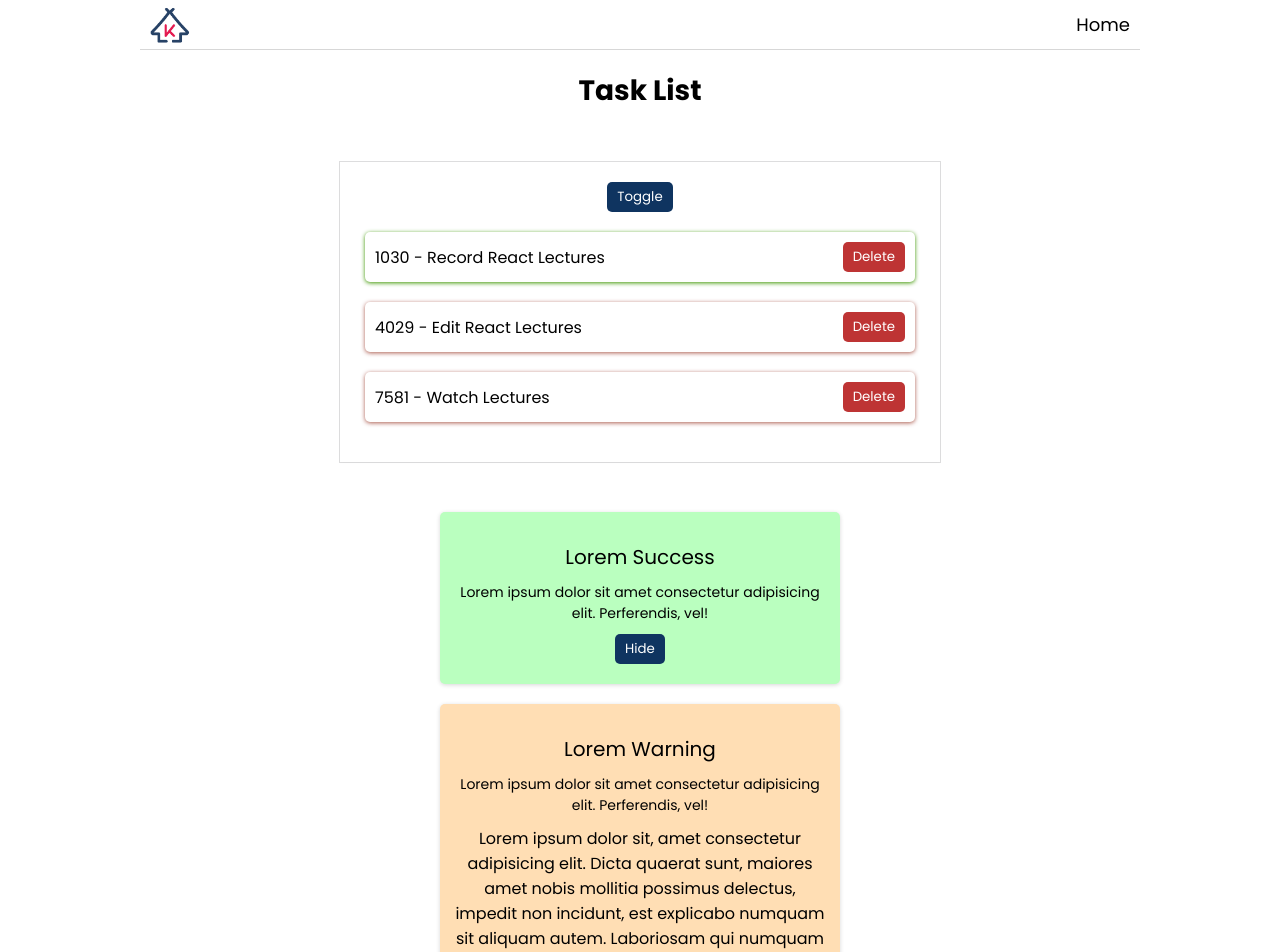
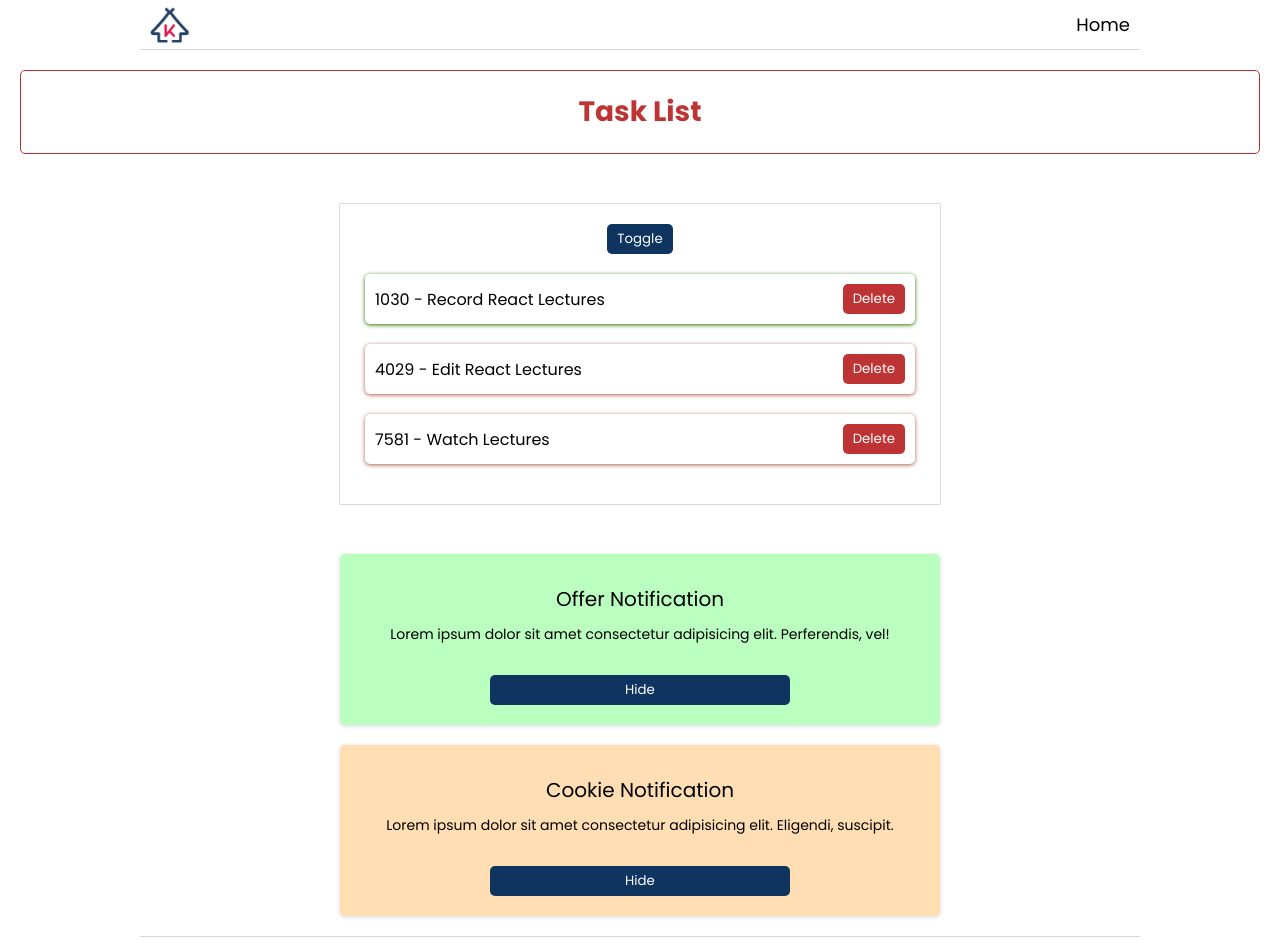
Before and after one commit to profrbazur/React, a React (Create React App) app: page / in a window 1280 px wide. Shown: the top 952 px of the page. Built offline with nearby package versions, Linux system fonts and the light colour scheme; the HTML template or start-up script is replaced by a standard one.

Commit message:
Component and Inline Styling

```diff
--- a/src/App.css
+++ b/src/App.css
@@ -1,114 +1,11 @@
 .App {
   text-align: center;
-}
-
-a {
-  text-decoration: none;
-  color: #000000;
-}
-
-h1 {
-  font-size: 28px;
-  text-align: center;
-  margin: 20px;
-}
-
-header {
-  display: flex;
-  justify-content: space-between;
-  align-items: center;
-  height: 50px;
-  align-items: center;
-  max-width: 1000px;
-  margin: auto;
-  border-bottom: 1px solid #d7d7d7;
-  font-size: 18px;
-  padding: 0px 10px;
-}
-
-img {
-  max-width: 40px;
-}
-
-ul {
-  max-width: 600px;
-  margin: 50px auto;
-  padding: 20px;
-  box-shadow: rgba(0, 0, 0, 0.02) 0px 1px 3px 0px,
-    rgba(27, 31, 35, 0.15) 0px 0px 0px 1px;
-}
-
-li {
-  font: 16px;
-  list-style: none;
-  margin: 20px 5px;
-  box-shadow: rgba(0, 0, 0, 0.16) 0px 1px 4px;
-  border-radius: 5px;
-  padding: 10px;
-  display: flex;
-  justify-content: space-between;
-  align-items: center;
-}
-
-li.completed {
-  box-shadow: rgb(62, 150, 0) 0px 1px 4px;
-}
-
-li.incomplete {
-  box-shadow: rgba(135, 20, 0, 0.689) 0px 1px 4px;
-}
-
-button.delete {
-  border: 0px;
-  border-radius: 5px;
-  background-color: #be3434;
-  color: #ffffff;
-  padding: 5px 10px;
-  cursor: pointer;
-}
-
-button.trigger {
-  border: 0px;
-  border-radius: 5px;
-  background-color: #0f3460;
-  color: #ffffff;
-  padding: 5px 10px;
-  cursor: pointer;
-}
-
-.box {
-  width: 400px;
-  margin: 20px auto;
-  box-shadow: rgba(0, 0, 0, 0.16) 0px 1px 4px;
-  padding: 20px 5px;
-  border: 0px;
-  border-radius: 5px;
-}
-
-.box.success {
-  background-color: #baffbf;
-}
-
-.box.alert {
-  background-color: #ffb4b4;
-}
-
-.box.warning {
-  background-color: #ffdeb4;
-}
-
-.box p {
-  margin: 10px;
-}
-
-.box p.title {
-  font-size: 20px;
-}
-
-.box p.description {
-  font-size: 14px;
 }
 
 .hidden {
   display: none;
 }
+
+/* img {
+  max-width: 40px;
+} */
--- a/src/App.js
+++ b/src/App.js
@@ -1,4 +1,5 @@
 import { Header } from './components/Header';
+import { Footer } from './components/Footer';
 import { TaskList } from './components/TaskList';
 import './App.css';
 
@@ -7,6 +8,7 @@ function App() {
     <div className="App">
       <Header />
       <TaskList />
+      <Footer />
     </div>
   );
 }
--- /dev/null
+++ b/src/components/BoxCard.css
@@ -0,0 +1,37 @@
+.box {
+  max-width: 600px;
+  margin: 20px auto;
+  box-shadow: rgba(0, 0, 0, 0.16) 0px 1px 4px;
+  padding: 20px 5px;
+  border: 0px;
+  border-radius: 5px;
+}
+
+.box.success {
+  background-color: #baffbf;
+}
+
+.box.alert {
+  background-color: #ffb4b4;
+}
+
+.box.warning {
+  background-color: #ffdeb4;
+}
+
+.box p {
+  margin: 10px;
+}
+
+.box p.title {
+  font-size: 20px;
+}
+
+.box p.description {
+  font-size: 14px;
+}
+
+.box button {
+  width: 300px;
+  margin-top: 20px;
+}
--- a/src/components/BoxCard.js
+++ b/src/components/BoxCard.js
@@ -1,4 +1,5 @@
 import { useState } from 'react';
+import './BoxCard.css';
 
 export const BoxCard = ({ result, children }) => {
   const [show, setShow] = useState(true);
--- /dev/null
+++ b/src/components/Footer.css
@@ -0,0 +1,7 @@
+footer {
+  max-width: 1000px;
+  margin: auto;
+  text-align: center;
+  padding: 20px;
+  border-top: 1px solid var(--theme-border);
+}
--- /dev/null
+++ b/src/components/Footer.js
@@ -0,0 +1,9 @@
+import './Footer.css';
+
+export const Footer = () => {
+  return (
+    <footer>
+      <p>2023 - TaskList</p>
+    </footer>
+  );
+};
--- /dev/null
+++ b/src/components/Header.css
@@ -0,0 +1,16 @@
+header {
+  display: flex;
+  justify-content: space-between;
+  align-items: center;
+  height: 50px;
+  align-items: center;
+  max-width: 1000px;
+  margin: auto;
+  border-bottom: 1px solid var(--theme-border);
+  font-size: 18px;
+  padding: 0px 10px;
+}
+
+header img {
+  max-width: 40px;
+}
--- a/src/components/Header.js
+++ b/src/components/Header.js
@@ -1,4 +1,5 @@
 import Logo from '../assets/logo.png';
+import './Header.css';
 
 export const Header = () => {
   return (
--- /dev/null
+++ b/src/components/TaskCard.css
@@ -0,0 +1,28 @@
+.taskcard li {
+  font: 16px;
+  list-style: none;
+  margin: 20px 5px;
+  box-shadow: rgba(0, 0, 0, 0.16) 0px 1px 4px;
+  border-radius: 5px;
+  padding: 10px;
+  display: flex;
+  justify-content: space-between;
+  align-items: center;
+}
+
+.taskcard li.completed {
+  box-shadow: rgb(48, 114, 0) 0px 1px 4px;
+}
+
+.taskcard li.incomplete {
+  box-shadow: rgba(135, 20, 0, 0.689) 0px 1px 4px;
+}
+
+.taskcard button.delete {
+  border: 0px;
+  border-radius: 5px;
+  background-color: #be3434;
+  color: #ffffff;
+  padding: 5px 10px;
+  cursor: pointer;
+}
--- a/src/components/TaskCard.js
+++ b/src/components/TaskCard.js
@@ -1,5 +1,8 @@
+import './TaskCard.css';
+
 export const TaskCard = ({ task, handleDelete }) => {
   return (
+    <div className="taskcard">
       <li className={task.completed ? 'completed' : 'incomplete'}>
         <span>
           {task.id} - {task.name}
@@ -8,5 +11,6 @@ export const TaskCard = ({ task, handleDelete }) => {
           Delete
         </button>
       </li>
+    </div>
   );
 };
--- /dev/null
+++ b/src/components/TaskList.css
@@ -0,0 +1,22 @@
+.tasklist h1 {
+  font-size: 28px;
+  text-align: center;
+  margin: 20px;
+}
+
+.tasklist ul {
+  max-width: 600px;
+  margin: 50px auto;
+  padding: 20px;
+  box-shadow: rgba(0, 0, 0, 0.02) 0px 1px 3px 0px,
+    rgba(27, 31, 35, 0.15) 0px 0px 0px 1px;
+}
+
+.tasklist button.trigger {
+  border: 0px;
+  border-radius: 5px;
+  background-color: var(--theme-button);
+  color: #ffffff;
+  padding: 5px 10px;
+  cursor: pointer;
+}
--- a/src/components/TaskList.js
+++ b/src/components/TaskList.js
@@ -1,6 +1,7 @@
 import { useState } from 'react';
 import { TaskCard } from './TaskCard';
 import { BoxCard } from './BoxCard';
+import './TaskList.css';
 
 export const TaskList = () => {
   const [tasks, setTasks] = useState([
@@ -9,14 +10,19 @@ export const TaskList = () => {
     { id: 7581, name: 'Watch Lectures', completed: false },
   ]);
   const [show, setShow] = useState(true);
-
+  const styles = {
+    color: '#be3434',
+    border: '1px solid #be3434',
+    borderRadius: '5px',
+    padding: '20px',
+  };
   function handleDelete(id) {
     setTasks(tasks.filter((task) => task.id !== id));
   }
 
   return (
-    <>
-      <h1>Task List</h1>
+    <section className="tasklist">
+      <h1 style={styles}>Task List</h1>
       <ul>
         <button className="trigger" onClick={() => setShow(!show)}>
           Toggle
@@ -27,7 +33,7 @@ export const TaskList = () => {
           ))}
       </ul>
       <BoxCard result="success">
-        <p className="title">Lorem Success</p>
+        <p className="title">Offer Notification</p>
         <p className="description">
           Lorem ipsum dolor sit amet consectetur adipisicing elit. Perferendis,
           vel!
@@ -35,18 +41,12 @@ export const TaskList = () => {
       </BoxCard>
 
       <BoxCard result="warning">
-        <p className="title">Lorem Warning</p>
+        <p className="title">Cookie Notification</p>
         <p className="description">
-          Lorem ipsum dolor sit amet consectetur adipisicing elit. Perferendis,
-          vel!
-        </p>
-        <p>
-          Lorem ipsum dolor sit, amet consectetur adipisicing elit. Dicta
-          quaerat sunt, maiores amet nobis mollitia possimus delectus, impedit
-          non incidunt, est explicabo numquam sit aliquam autem. Laboriosam qui
-          numquam itaque.
+          Lorem ipsum dolor sit amet consectetur adipisicing elit. Eligendi,
+          suscipit.
         </p>
       </BoxCard>
-    </>
+    </section>
   );
 };
```
Also changed, not shown: src/assets/logo.png. Lines whose indentation alone changed are shown as unchanged.
